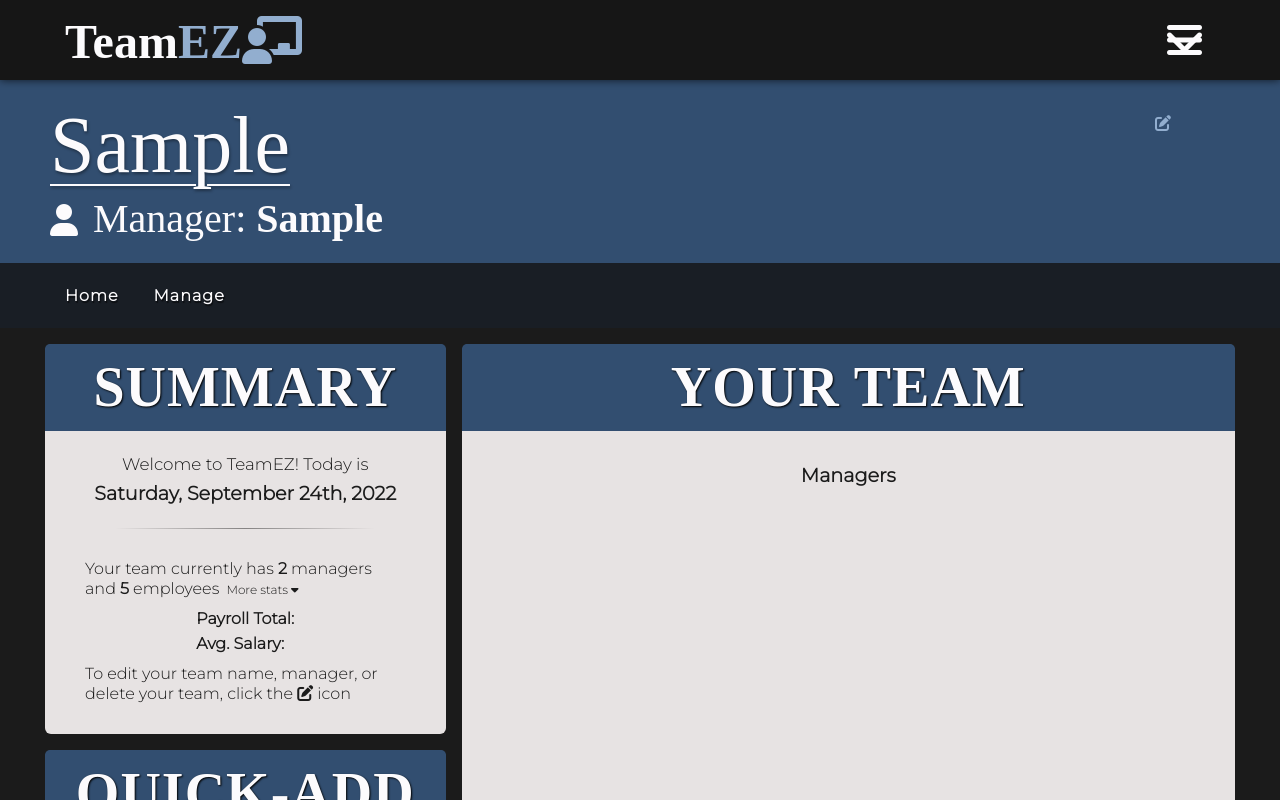
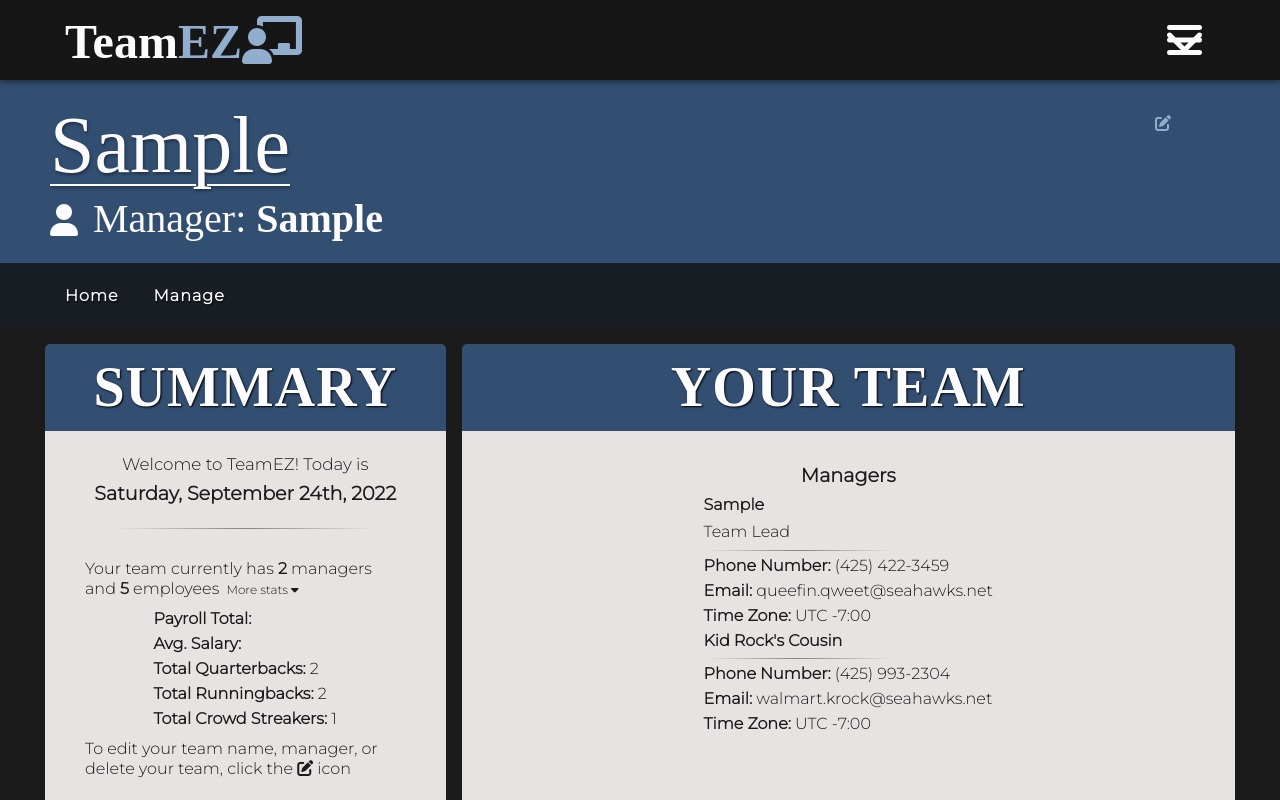
Before and after one commit to rreeves1996/team-manager-offline, a React (Create React App) app: page / in a window 1280 px wide. Both pictures are taken after typing "Sample", "Sample" into the empty fields and a click on the button "Generate Team". Shown: the top 800 px of the page. Built offline with nearby package versions, Linux system fonts and the light colour scheme; a web font is replaced by a local one.

Commit message:
Fixed mapping for cards and more stats

```diff
--- a/src/App.jsx
+++ b/src/App.jsx
@@ -13,7 +13,7 @@ import { render } from '@testing-library/react';
 
 export default function App() {
   const [page, changePage] = useState(() => {
-    if(localStorage.getItem("teamName")){
+    if(localStorage.getItem("teamName")) {
       return "Home";
     } else {
       return "Init";
--- a/src/components/tabs/HomeTab.jsx
+++ b/src/components/tabs/HomeTab.jsx
@@ -9,17 +9,17 @@ export default function HomeTab({ nodeRef }) {
   const managerCount = 2;
   const role1 = {
     roleName: "Quarterback",
-    roleSalary: "5",
+    roleSalary: 5,
     empCount: 2
   }
   const role2 = {
     roleName: "Runningback",
-    roleSalary: "5",
+    roleSalary: 8000,
     empCount: 2
   }
   const role3 = {
     roleName: "Crowd Streaker",
-    roleSalary: "5",
+    roleSalary: 500000,
     empCount: 1
   }
   const manager1 = {
@@ -55,7 +55,8 @@ export default function HomeTab({ nodeRef }) {
     console.log(managers);
   }
 
-  console.log(roles);
+
+
   const origDate = new Date().toDateString();
   const dateArray = origDate.split(" ");
   const dateNum = dateArray[2].split("");
@@ -166,13 +167,13 @@ export default function HomeTab({ nodeRef }) {
             <p>Your team currently has <strong>{managerCount}</strong> managers
             and <strong>{employeeCount}</strong> employees <span className='more-stats'>More stats <i className="fa-solid fa-caret-down"></i></span></p>
             <div className="section">
-              <p><strong>Payroll Total:</strong> </p>
+              <p><strong>Payroll Total: </strong> </p>
               <p><strong>Avg. Salary:</strong> </p>
-              {roles.forEach((role, index) =>{
+              {roles.map((role, index) =>{
                 console.log(role.roleName);
                 return (
                   <p>
-                    <strong>{role.roleName}</strong>
+                    <strong>Total {role.roleName}s:</strong> {role.empCount}
                   </p>
 
                 )})}
@@ -190,7 +191,7 @@ export default function HomeTab({ nodeRef }) {
           <div className="managers">
             <h5><strong>Managers</strong></h5>
             <div className="card-container">
-              {managers.forEach(manager =>
+              {managers.map(manager =>
                 <>
                   <EmpCard name={manager.name} lead={manager.lead} number={manager.number} email={manager.email} timeZone={manager.timeZone}/>
                 </>
```
